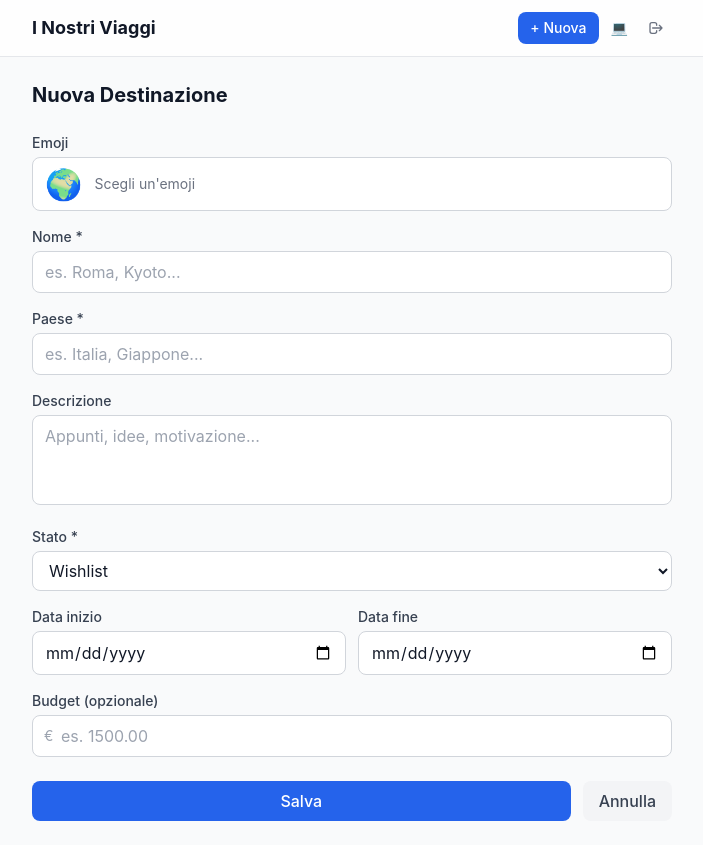
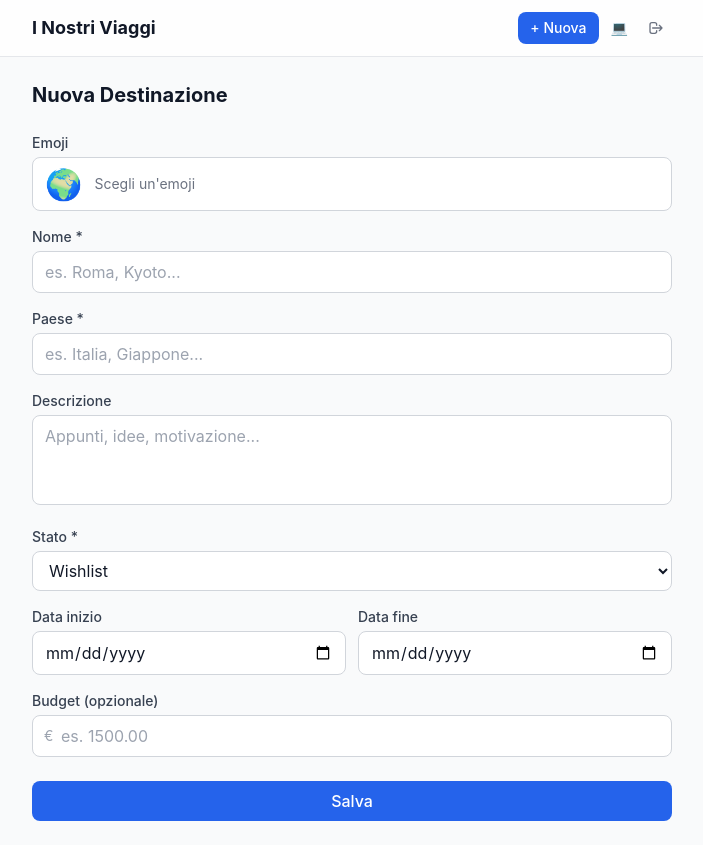
Before and after one commit to nabilzouhir/talpytravels, a Next.js app: page /destinations/new in a window 1280 px wide. Shown: the whole page, without its empty margins (288-991 px from the left). Built offline with nearby package versions, Linux system fonts and the light colour scheme.

Commit message:
Move back button inside hero cover, remove Annulla from edit form

```diff
--- a/app/(app)/destinations/[id]/page.tsx
+++ b/app/(app)/destinations/[id]/page.tsx
@@ -38,19 +38,17 @@ export default async function DestinationDetailPage({
 
   return (
     <div>
-      {/* Back button */}
+      {/* Hero */}
+      <div className="-mx-4 -mt-6 h-32 bg-gradient-to-br from-gray-100 to-gray-50 dark:from-gray-800 dark:to-gray-900 relative flex items-center justify-center mb-4">
         <Link
           href="/"
-        className="inline-flex items-center gap-1 text-sm text-gray-500 dark:text-gray-400 hover:text-gray-700 dark:hover:text-gray-300 mb-2 -mt-2 transition-colors"
+          className="absolute top-3 left-3 inline-flex items-center gap-1 text-sm text-gray-500 dark:text-gray-400 hover:text-gray-700 dark:hover:text-gray-300 transition-colors"
         >
           <svg className="w-4 h-4" fill="none" stroke="currentColor" viewBox="0 0 24 24">
             <path strokeLinecap="round" strokeLinejoin="round" strokeWidth={2} d="M15 19l-7-7 7-7" />
           </svg>
           Indietro
         </Link>
-
-      {/* Hero */}
-      <div className="-mx-4 h-32 bg-gradient-to-br from-gray-100 to-gray-50 dark:from-gray-800 dark:to-gray-900 flex items-center justify-center mb-4">
         <span className="text-6xl">{destination.cover_image_url || "🌍"}</span>
       </div>
 
--- a/components/DestinationForm.tsx
+++ b/components/DestinationForm.tsx
@@ -1,7 +1,6 @@
 "use client";
 
 import { useState } from "react";
-import { useRouter } from "next/navigation";
 import type { Destination } from "@/lib/types";
 import { deleteDestination } from "@/lib/actions";
 import EmojiPicker from "./EmojiPicker";
@@ -12,7 +11,6 @@ interface Props {
 }
 
 export default function DestinationForm({ destination, action }: Props) {
-  const router = useRouter();
   const [emoji, setEmoji] = useState(destination?.cover_image_url || "🌍");
 
   async function handleDelete() {
@@ -133,19 +131,12 @@ export default function DestinationForm({ destination, action }: Props) {
       </div>
 
       {/* Actions */}
-      <div className="flex gap-3 pt-2">
+      <div className="pt-2">
         <button
           type="submit"
-          className="flex-1 px-4 py-2 bg-accent-600 hover:bg-accent-700 text-white font-medium rounded-lg transition-colors"
+          className="w-full px-4 py-2 bg-accent-600 hover:bg-accent-700 text-white font-medium rounded-lg transition-colors"
         >
           Salva
-        </button>
-        <button
-          type="button"
-          onClick={() => router.back()}
-          className="px-4 py-2 bg-gray-100 dark:bg-gray-800 text-gray-700 dark:text-gray-300 font-medium rounded-lg hover:bg-gray-200 dark:hover:bg-gray-700 transition-colors"
-        >
-          Annulla
         </button>
       </div>
 
```
Lines whose indentation alone changed are shown as unchanged.
